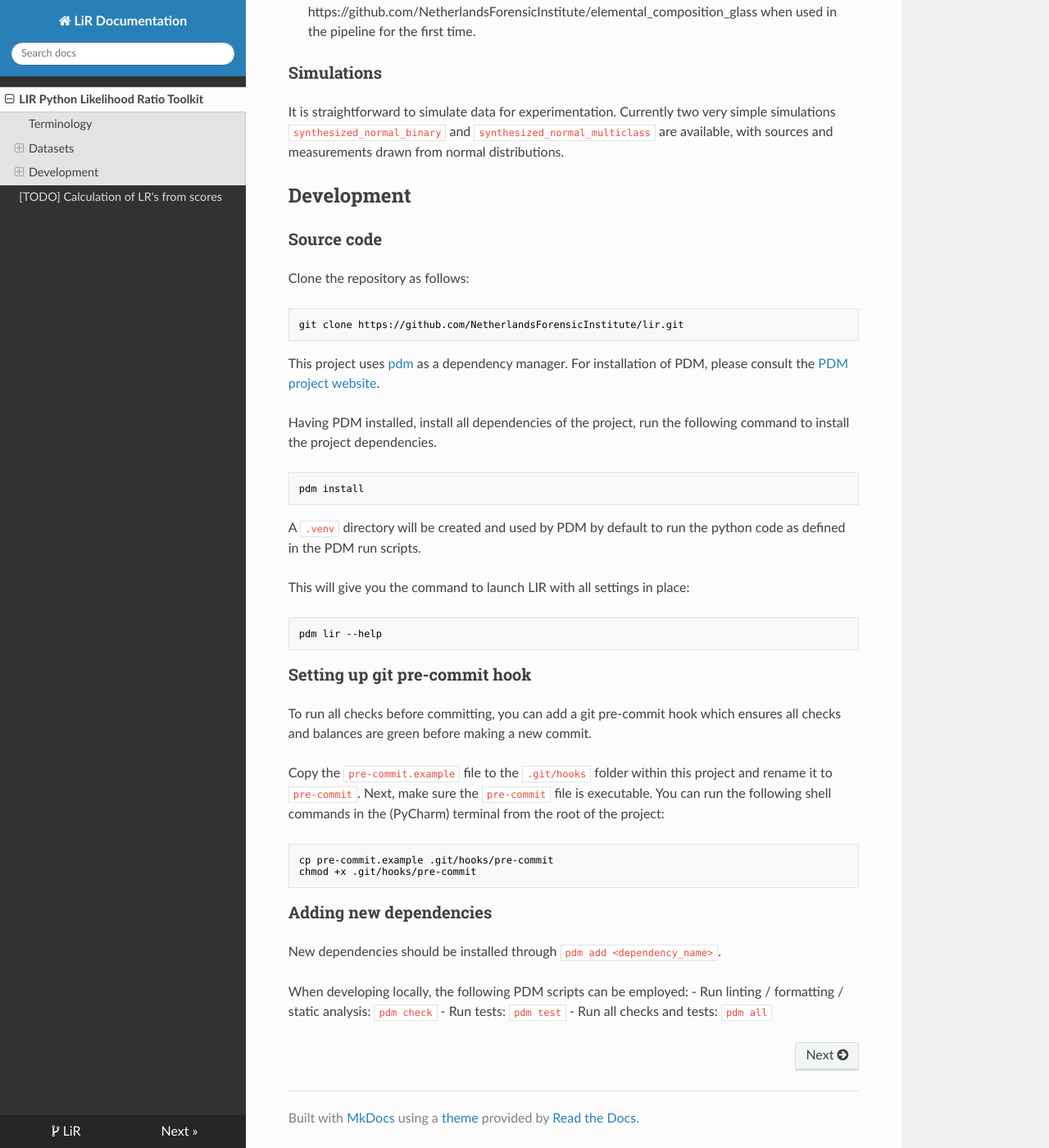
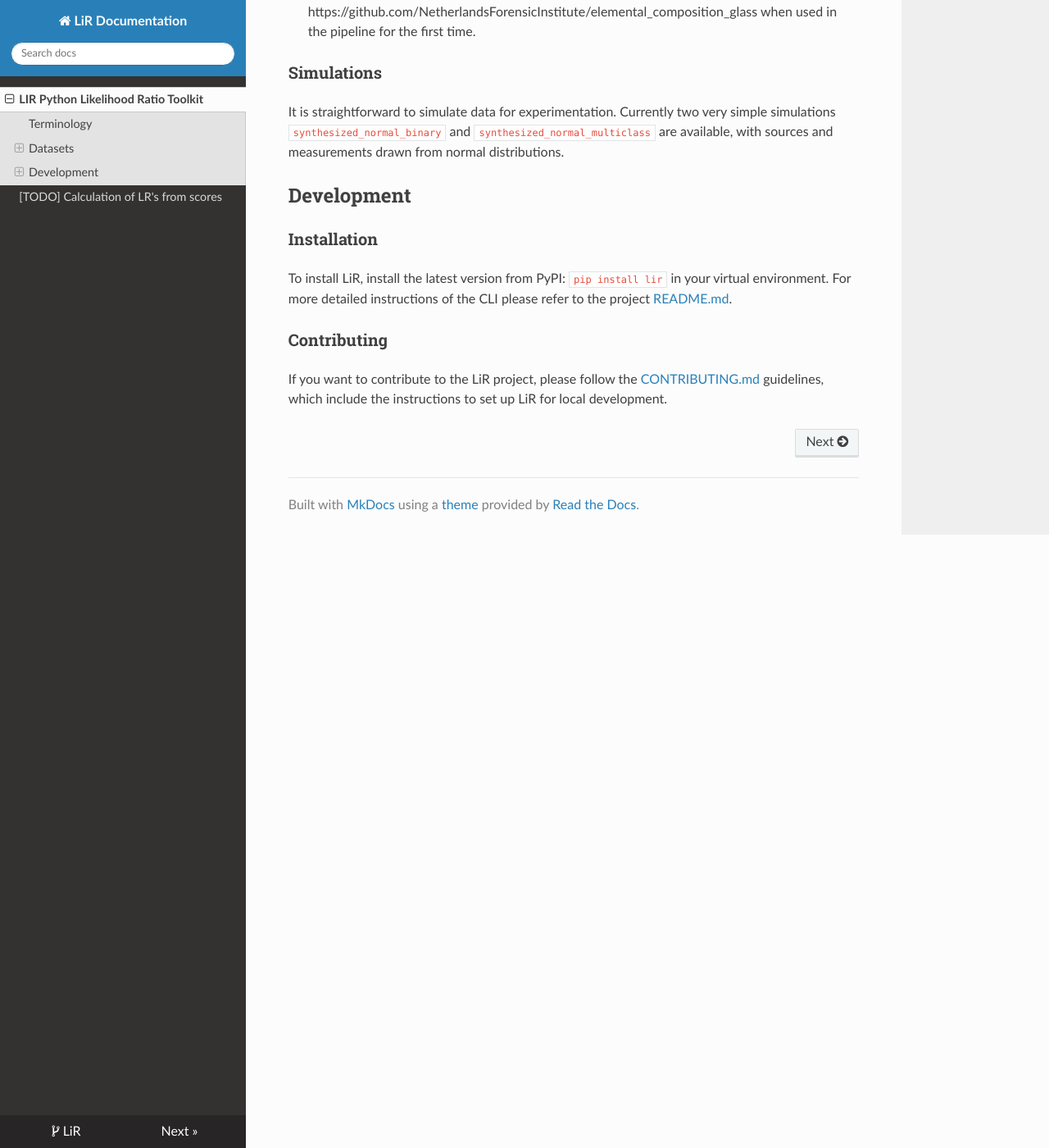
Before and after one commit to NetherlandsForensicInstitute/lir, an MkDocs documentation site: the page built from docs/index.md, in a window 1280 px wide and 1400 px high, scrolled down 1301 px. Shown: the whole window at 82% size. Built offline with MkDocs 1.6.1, drawn with Linux system fonts in a browser that asks for light colours; nearby versions of some CDN libraries.

Commit message:
Remove duplicated fragments and refer to the corresponding sections in documentation

````diff
--- a/docs/index.md
+++ b/docs/index.md
@@ -52,49 +52,8 @@ normal distributions.
 Development
 -----------
 
-### Source code
+### Installation
+To install LiR, install the latest version from PyPI: `pip install lir` in your virtual environment. For more detailed instructions of the CLI please refer to the project [README.md](https://github.com/NetherlandsForensicInstitute/lir/blob/main/README.md#installation).
 
-Clone the repository as follows:
-
-```shell
-git clone https://github.com/NetherlandsForensicInstitute/lir.git
-```
-
-This project uses [pdm](https://pdm-project.org/en/latest/) as a dependency manager. For installation of PDM, please consult the
-[PDM project website](https://pdm-project.org/en/latest/#installation).
-
-Having PDM installed, install all dependencies of the project, run the following command to install the project
-dependencies.
-
-```shell
-pdm install
-```
-
-A `.venv` directory will be created and used by PDM by default to run the python code as defined in the PDM run scripts.
-
-This will give you the command to launch LIR with all settings in place:
-
-```shell
-pdm lir --help
-```
-
-### Setting up git pre-commit hook
-To run all checks before committing, you can add a git pre-commit hook which ensures all checks and balances are green
-before making a new commit.
-
-Copy the `pre-commit.example` file to the `.git/hooks` folder within this project and rename it to `pre-commit`.
-Next, make sure the `pre-commit` file is executable. You can run the following shell commands in the (PyCharm) terminal
-from the root of the project:
-
-```shell
-cp pre-commit.example .git/hooks/pre-commit
-chmod +x .git/hooks/pre-commit
-```
-
-### Adding new dependencies
-New dependencies should be installed through `pdm add <dependency_name>`.
-
-When developing locally, the following PDM scripts can be employed:
-- Run linting / formatting / static analysis: `pdm check`
-- Run tests: `pdm test`
-- Run all checks and tests: `pdm all`
+### Contributing
+If you want to contribute to the LiR project, please follow the [CONTRIBUTING.md](https://github.com/NetherlandsForensicInstitute/lir/blob/main/CONTRIBUTING.md) guidelines, which include the instructions to set up LiR for local development.
````
